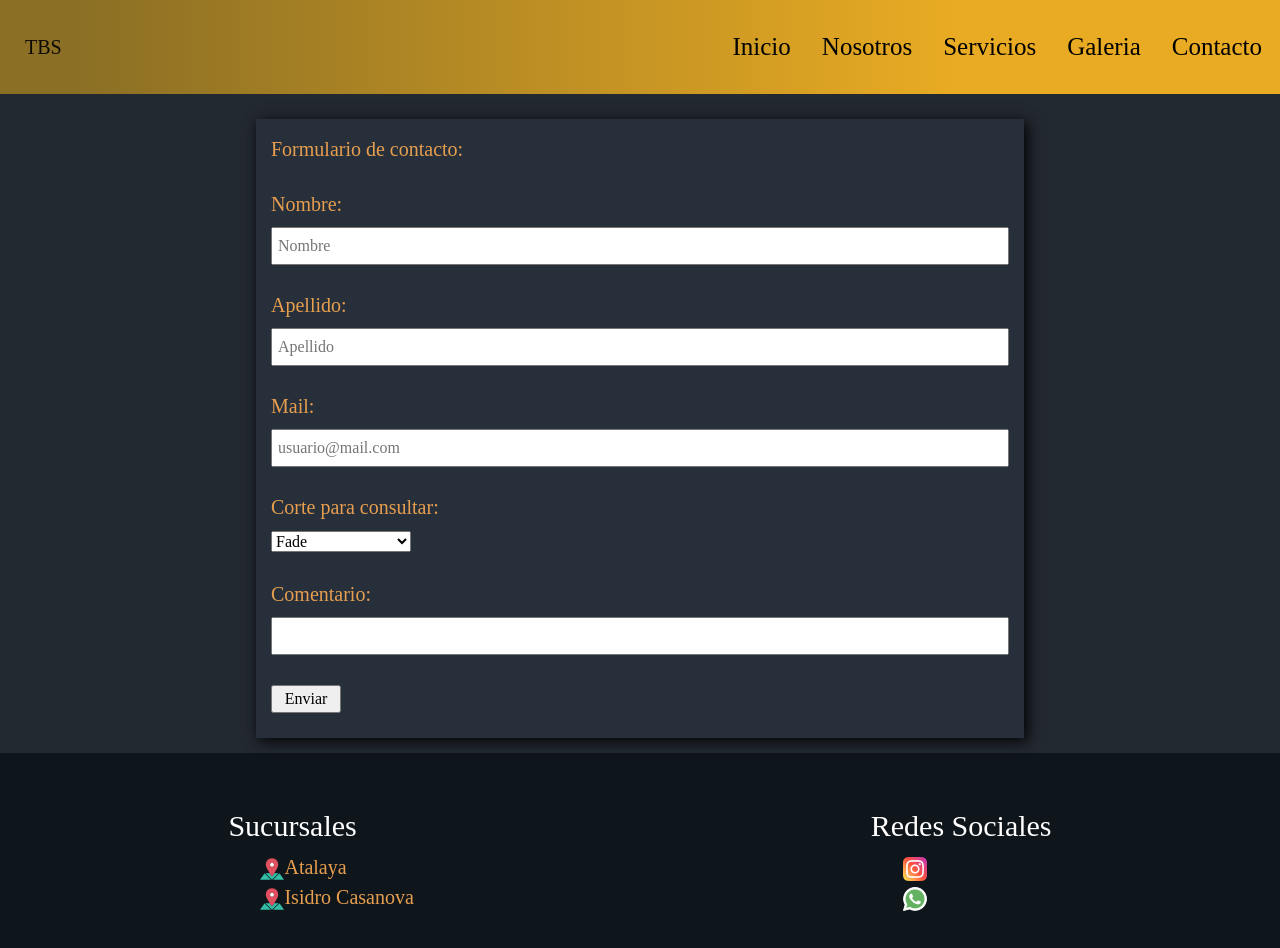
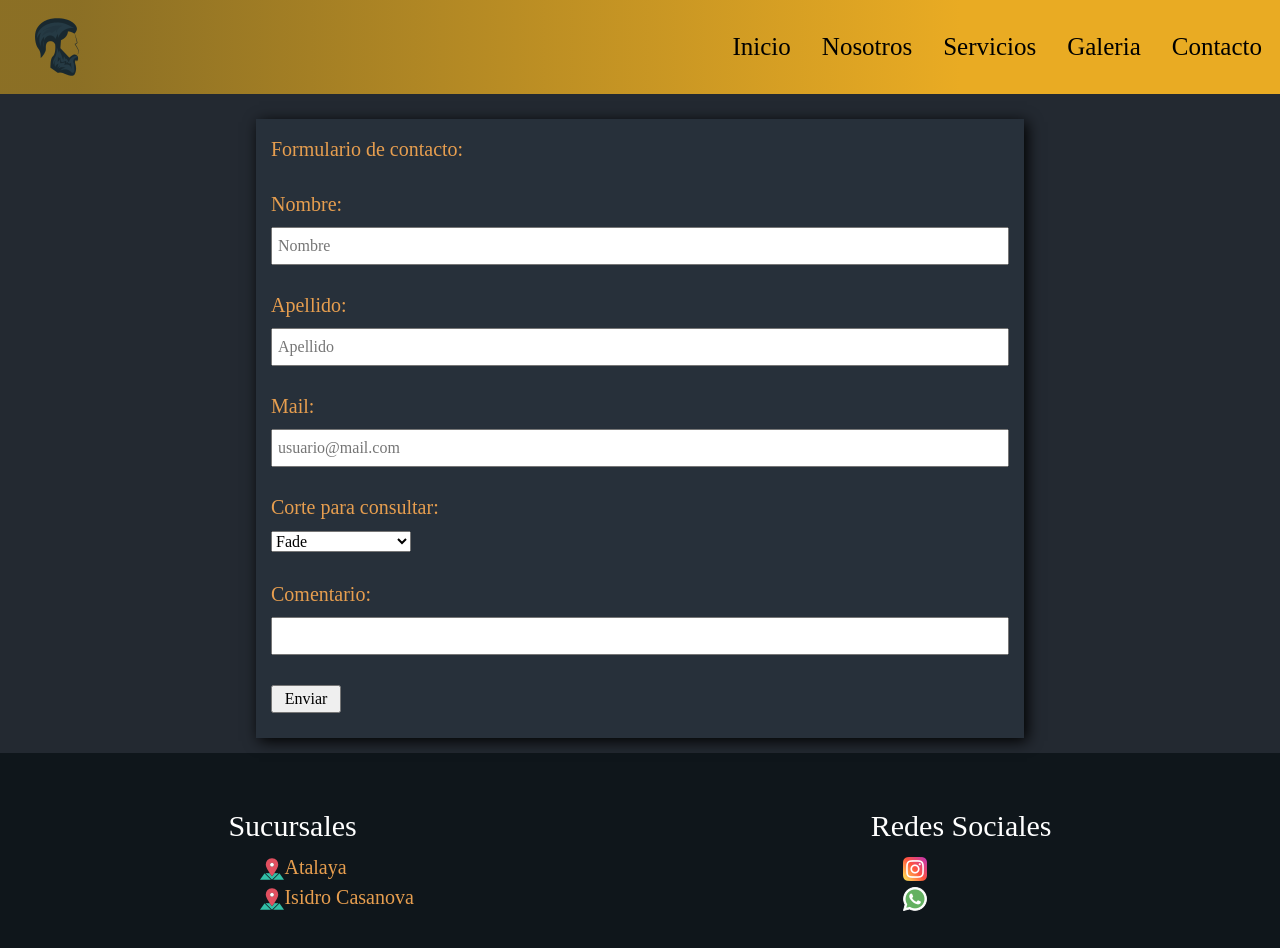
Before and after one commit to matiaspiuma1/TheBrothersSalon, a website: page contacto.html in a window 1280 px wide. Drawn offline with nearby package versions, Linux system fonts and the light colour scheme; a web font is replaced by a local one.

Commit message:
Cambios Finales v3

```diff
--- a/contacto.html
+++ b/contacto.html
@@ -37,7 +37,7 @@
     <div class="topnav">
         <nav class="navbar navbar-expand-sm navbar-light bg-dark">
             <div class="container-fluid">
-                <a href="index.html" class="navbar-brand">TBS</a>
+                <a href="index.html" class="navbar-brand"><img src="iconos/barberia.png" alt="Icono barberia"></a>
                 <button type="button" class="navbar-toggler" data-bs-toggle="collapse" data-bs-target="#listasUnicas">
                     <span class="navbar-toggler-icon"></span>
                 </button>
@@ -54,6 +54,7 @@
             </div>
         </nav>
     </div>
+
 
     <!-- Formulario -->
     <div data-aos="flip-left" id="contacto">
```
Also changed, not shown: galeria.html (+1 -2 lines), index.html (+1 -1 lines), nosotros.html (+1 -1 lines), servicios.html (+1 -1 lines), iconos/barberia.png (added).
